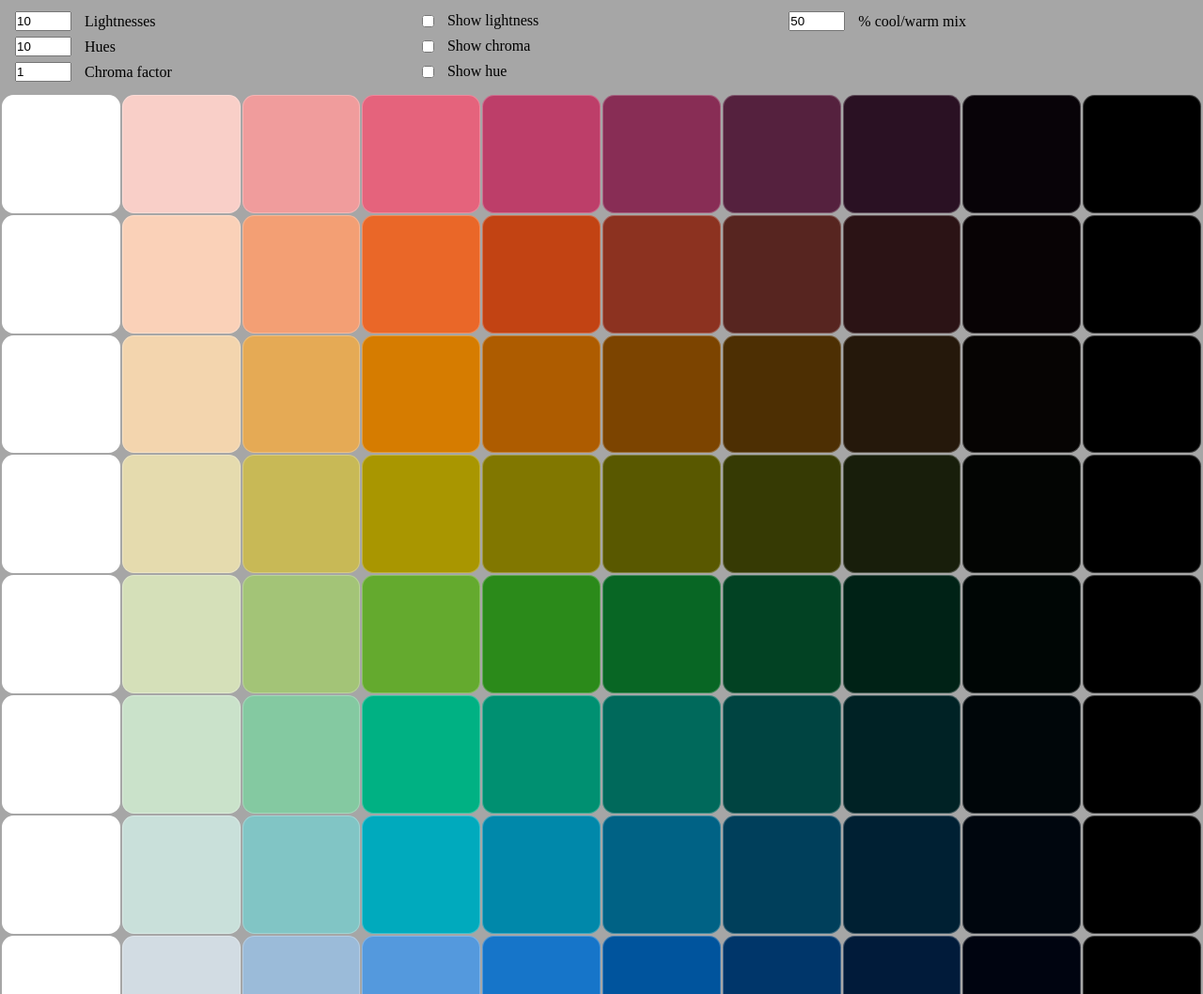
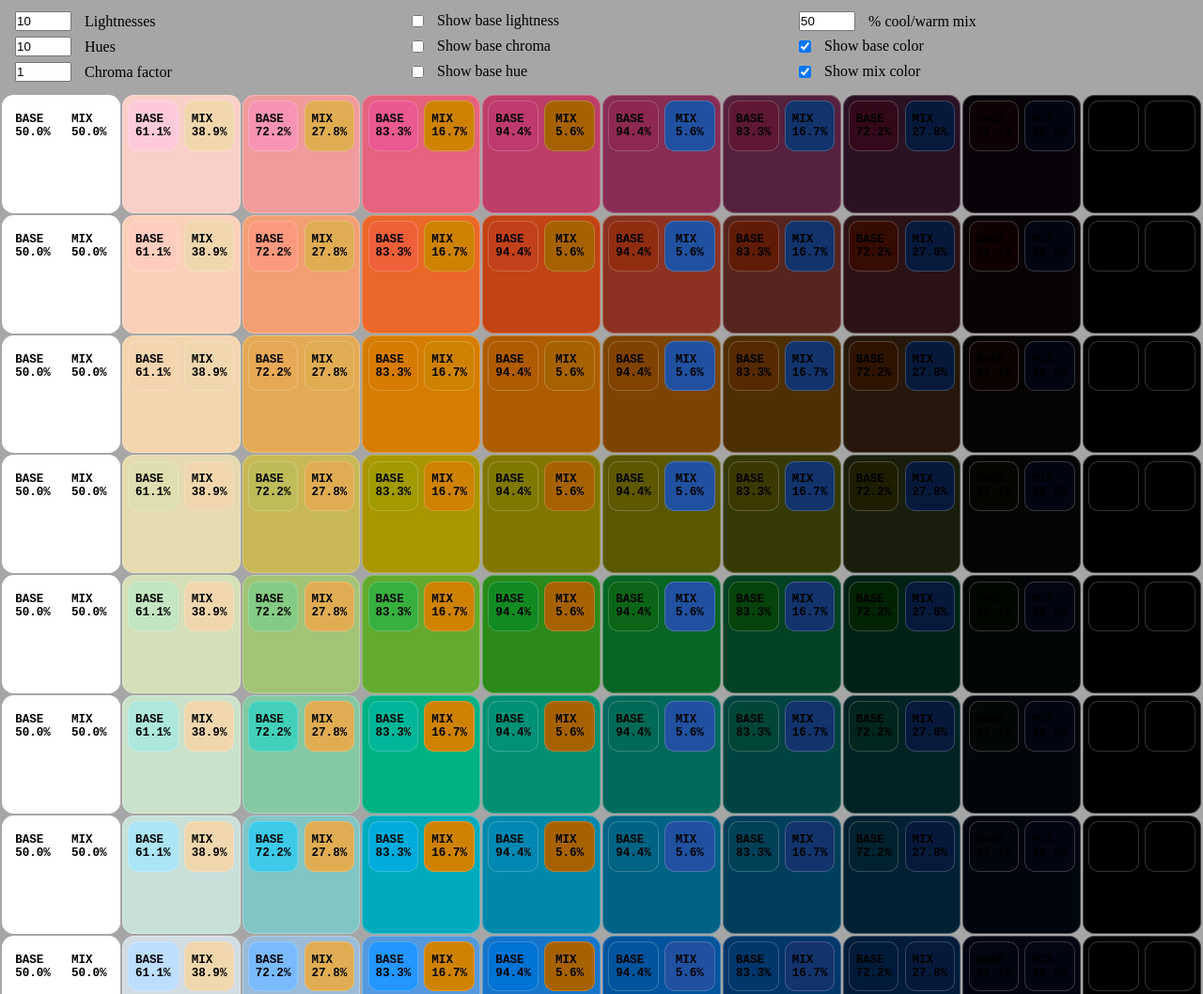
Before and after one commit to alinnert/palette-generator, a website built with Vite: page index.html in a window 1280 px wide. Shown: the top 1058 px of the page at 94% size. Built offline with nearby package versions, Linux system fonts and the light colour scheme.

Commit message:
Optionally show base and mix color

```diff
--- a/index.html
+++ b/index.html
@@ -9,66 +9,48 @@
   <body>
     <div class="settings">
       <label for="l-count">
-        <input
-          type="number"
-          id="l-count"
-          min="3"
-          max="100"
-          step="1"
-          value="10"
-        />
+        <input type="number" id="l-count" min="3" max="100" step="1" value="10" />
         <span>Lightnesses</span>
       </label>
 
       <label for="h-count">
-        <input
-          type="number"
-          id="h-count"
-          min="1"
-          max="360"
-          step="1"
-          value="10"
-        />
+        <input type="number" id="h-count" min="1" max="360" step="1" value="10" />
         <span>Hues</span>
       </label>
 
       <label for="c-factor">
-        <input
-          type="number"
-          id="c-factor"
-          min="0"
-          max="2"
-          step="0.05"
-          value="1"
-        />
+        <input type="number" id="c-factor" min="0" max="2" step="0.05" value="1" />
         <span>Chroma factor</span>
       </label>
 
       <label for="show-l">
         <input type="checkbox" id="show-l" />
-        <span>Show lightness</span>
+        <span>Show base lightness</span>
       </label>
 
       <label for="show-c">
         <input type="checkbox" id="show-c" />
-        <span>Show chroma</span>
+        <span>Show base chroma</span>
       </label>
 
       <label for="show-h">
         <input type="checkbox" id="show-h" />
-        <span>Show hue</span>
+        <span>Show base hue</span>
       </label>
 
       <label for="cw-mix-strength">
-        <input
-          type="number"
-          id="cw-mix-strength"
-          min="0"
-          max="100"
-          step="5"
-          value="50"
-        />
+        <input type="number" id="cw-mix-strength" min="0" max="100" step="5" value="50" />
         <span>% cool/warm mix</span>
+      </label>
+
+      <label for="show-base-color">
+        <input type="checkbox" id="show-base-color" checked />
+        <span>Show base color</span>
+      </label>
+
+      <label for="show-mix-color">
+        <input type="checkbox" id="show-mix-color" checked />
+        <span>Show mix color</span>
       </label>
     </div>
 
--- a/package.json
+++ b/package.json
@@ -14,6 +14,7 @@
     "vite": "^8.0.0"
   },
   "dependencies": {
-    "culori": "^4.0.2"
+    "culori": "^4.0.2",
+    "nanostores": "^1.1.1"
   }
 }
--- /dev/null
+++ b/src/appSettings.ts
@@ -0,0 +1,7 @@
+import { atom } from 'nanostores'
+import { inputValue } from './lib/inputValue'
+
+export const lCount = atom(inputValue('l-count'))
+export const hCount = atom(inputValue('h-count'))
+export const cFactor = atom(inputValue('c-factor'))
+export const cwMixStrength = atom(inputValue('cw-mix-strength'))
--- a/src/generatePalettes.ts
+++ b/src/generatePalettes.ts
@@ -1,64 +1,11 @@
-import { formatCss } from 'culori'
-import { colorsElement } from './dom'
-import { generateHues } from './generateHues'
-import { generateLightnesses } from './generateLightnesses'
-import { getBaseC } from './getBaseC'
-import { getLightnessesForHue } from './getLightnessesForHue'
-import { getSwatchForHueAndLightness } from './getSwatchForHueAndLightness'
-import { labelDigits, settings } from './main'
+import type { Oklch } from 'culori'
+import { hCount, lCount } from './appSettings'
+import { generateHues } from './generators/generateHues'
+import { generateLightnesses } from './generators/generateLightnesses'
+import { getLightnessesForHue } from './lib/getLightnessesForHue'
 
-const warmHue = 80
-const coolHue = 260
-
-export function generatePalettes(): void {
-  if (colorsElement === null) return
-
-  const hues = Array.from(generateHues(settings.hCount))
-  const lightnesses = Array.from(
-    generateLightnesses(settings.lCount),
-  ).toReversed()
-
-  colorsElement.style.gridTemplateColumns = `repeat(${lightnesses.length}, 1fr)`
-  colorsElement.innerHTML = ''
-
-  const palette = hues.map((h) => getLightnessesForHue(h, lightnesses))
-
-  for (const hue of palette) {
-    for (const swatch of hue) {
-      const mixAmount = Math.abs(swatch.l - 0.5) * 2
-      const baseC = getBaseC(swatch.h ?? 0)
-      const warmMixSwatch = getSwatchForHueAndLightness(
-        warmHue,
-        swatch.l,
-        baseC,
-      )
-      const coolMixSwatch = getSwatchForHueAndLightness(
-        coolHue,
-        swatch.l,
-        baseC,
-      )
-      const mixSwatch = swatch.l > 0.5 ? warmMixSwatch : coolMixSwatch
-
-      const cwSwatchStrength = mixAmount * 100 * (settings.cwMixStrength / 100)
-      const baseSwatchStrength = 100 - cwSwatchStrength
-
-      const c = `
-      color-mix(
-        in oklab,
-        ${formatCss(swatch)} ${baseSwatchStrength}%,
-        ${formatCss(mixSwatch)} ${cwSwatchStrength}%
-      )`
-
-      const html = `
-      <div class="color" style="--c: ${c};">
-        <div class="color-label">
-          <div class="l-label">L ${swatch.l.toFixed(labelDigits)}</div>
-          <div class="c-label">C ${swatch.c.toFixed(labelDigits)}</div>
-          <div class="h-label">H ${swatch.h ?? 0}</div>
-        </div>
-      </div>`
-
-      colorsElement.insertAdjacentHTML('beforeend', html)
-    }
-  }
+export function generatePalettes(): Oklch[][] {
+  const hues = Array.from(generateHues(hCount.get()))
+  const lightnesses = Array.from(generateLightnesses(lCount.get())).toReversed()
+  return hues.map((h) => getLightnessesForHue(h, lightnesses))
 }
--- a/src/generateLightnesses.ts
+++ b/src/generators/generateLightnesses.ts
@@ -1,9 +1,7 @@
 export function* generateLightnesses(count: number): Generator<number> {
   if (count <= 2) throw new Error('Step must be greater than 2!')
 
-  const lightnesses = new Array(count - 1)
-    .fill(0)
-    .map((_, i) => (1 / (count - 1)) * i)
+  const lightnesses = new Array(count - 1).fill(0).map((_, i) => (1 / (count - 1)) * i)
 
   for (const l of lightnesses) {
     yield l
--- a/src/getBaseC.ts
+++ /dev/null
@@ -1,7 +0,0 @@
-import { settings } from './main'
-
-export function getBaseC(h: number): number {
-  // const maxBaseC = clampChroma({ mode: 'oklch', l: lPeak, c: 1, h }, 'oklch').c
-  const maxBaseC = 0.2
-  return maxBaseC * settings.cFactor
-}
--- a/src/inputValue.ts
+++ /dev/null
@@ -1,5 +0,0 @@
-export function inputValue(id: string): number {
-  return Number.parseFloat(
-    (document.getElementById(id) as HTMLInputElement).value,
-  )
-}
--- /dev/null
+++ b/src/lib/getBaseC.ts
@@ -0,0 +1,15 @@
+import { clampChroma, type Oklch } from 'culori'
+import { cFactor } from '../appSettings'
+import { lPeak } from './getSwatchForHueAndLightness'
+
+type Options = {
+  useDynamicChroma: boolean
+}
+
+export function getBaseC(h: number, options?: Options): number {
+  const { useDynamicChroma = false } = options ?? {}
+
+  const color: Oklch = { mode: 'oklch', l: lPeak, c: 1, h }
+  const maxBaseC = useDynamicChroma ? clampChroma(color, 'oklch').c : 0.2
+  return maxBaseC * cFactor.get()
+}
--- a/src/getLightnessesForHue.ts
+++ b/src/lib/getLightnessesForHue.ts
@@ -2,10 +2,7 @@ import { type Oklch } from 'culori'
 import { getBaseC } from './getBaseC'
 import { getSwatchForHueAndLightness } from './getSwatchForHueAndLightness'
 
-export function getLightnessesForHue(
-  h: number,
-  lightnesses: number[],
-): Oklch[] {
+export function getLightnessesForHue(h: number, lightnesses: number[]): Oklch[] {
   const baseC = getBaseC(h)
 
   return lightnesses.map((l) => getSwatchForHueAndLightness(h, l, baseC))
--- a/src/getSwatchForHueAndLightness.ts
+++ b/src/lib/getSwatchForHueAndLightness.ts
@@ -3,11 +3,7 @@ import { triangularValue } from './triangularValue'
 
 export const lPeak = 0.64
 
-export function getSwatchForHueAndLightness(
-  h: number,
-  l: number,
-  baseC: number,
-): Oklch {
+export function getSwatchForHueAndLightness(h: number, l: number, baseC: number): Oklch {
   const cFactor = triangularValue(l, lPeak)
   const c = cFactor * baseC
 
--- /dev/null
+++ b/src/lib/inputValue.ts
@@ -0,0 +1,3 @@
+export function inputValue(id: string): number {
+  return Number.parseFloat((document.getElementById(id) as HTMLInputElement).value)
+}
--- a/src/main.ts
+++ b/src/main.ts
@@ -1,27 +1,11 @@
-import { syncInput } from './dom'
-import { generatePalettes } from './generatePalettes'
-import { inputValue } from './inputValue'
+import { cFactor, cwMixStrength, hCount, lCount } from './appSettings'
+import { outputPalettes } from './outputPalettes'
+import { syncValueInput } from './lib/dom'
 import './style.css'
 
-export const labelDigits = 2
+syncValueInput('l-count', lCount)
+syncValueInput('h-count', hCount)
+syncValueInput('c-factor', cFactor)
+syncValueInput('cw-mix-strength', cwMixStrength)
 
-export type Settings = {
-  lCount: number
-  hCount: number
-  cFactor: number
-  cwMixStrength: number
-}
-
-export const settings: Settings = {
-  lCount: inputValue('l-count'),
-  hCount: inputValue('h-count'),
-  cFactor: inputValue('c-factor'),
-  cwMixStrength: inputValue('cw-mix-strength'),
-}
-
-syncInput('l-count', 'lCount')
-syncInput('h-count', 'hCount')
-syncInput('c-factor', 'cFactor')
-syncInput('cw-mix-strength', 'cwMixStrength')
-
-generatePalettes()
+outputPalettes()
--- /dev/null
+++ b/src/outputPalettes.ts
@@ -0,0 +1,63 @@
+import { formatCss } from 'culori'
+import { cwMixStrength } from './appSettings'
+import { generatePalettes } from './generatePalettes'
+import { colorsElement } from './lib/dom'
+import { getBaseC } from './lib/getBaseC'
+import { getSwatchForHueAndLightness } from './lib/getSwatchForHueAndLightness'
+
+const labelDigits = 2
+const warmHue = 80
+const coolHue = 260
+
+export function outputPalettes(): void {
+  if (colorsElement === null) return
+
+  const palettes = generatePalettes()
+
+  let resultHtml = ''
+
+  for (const hue of palettes) {
+    for (const swatch of hue) {
+      const mixAmount = Math.abs(swatch.l - 0.5) * 2
+      const baseC = getBaseC(swatch.h ?? 0)
+      const warmMixSwatch = getSwatchForHueAndLightness(warmHue, swatch.l, baseC)
+      const coolMixSwatch = getSwatchForHueAndLightness(coolHue, swatch.l, baseC)
+      const mixSwatch = swatch.l > 0.5 ? warmMixSwatch : coolMixSwatch
+
+      const cwSwatchStrength = mixAmount * 100 * (cwMixStrength.get() / 100)
+      const baseSwatchStrength = 100 - cwSwatchStrength
+
+      const cwSwatchStrengthString = cwSwatchStrength.toFixed(1)
+      const baseSwatchStrengthString = baseSwatchStrength.toFixed(1)
+
+      const baseColor = formatCss(swatch)
+      const mixColor = formatCss(mixSwatch)
+
+      const mixedColor = `color-mix(in oklab, ${baseColor} ${baseSwatchStrength}%, ${mixColor} ${cwSwatchStrength}%)`
+
+      const html = `
+      <div
+        class="color"
+        style="
+          --target-color: ${mixedColor};
+          --base-color: ${baseColor};
+          --mix-color: ${mixColor};
+        "
+      >
+        <div class="sub-color base">BASE<br>${baseSwatchStrengthString}%</div>
+        <div class="sub-color mix">MIX<br>${cwSwatchStrengthString}%</div>
+
+        <div class="color-label">
+          <div class="l-label">${swatch.l.toFixed(labelDigits)} L</div>
+          <div class="c-label">${swatch.c.toFixed(labelDigits)} C</div>
+          <div class="h-label">${(swatch.h ?? 0).toFixed(labelDigits)} H</div>
+        </div>
+      </div>`
+
+      resultHtml += html
+    }
+  }
+
+  colorsElement.style.gridTemplateColumns = `repeat(${palettes[0].length}, 1fr)`
+  colorsElement.innerHTML = resultHtml
+}
--- a/src/style.css
+++ b/src/style.css
@@ -45,30 +45,67 @@ label {
 }
 
 .color {
+  --text-opacity: 0.4;
+
+  container-type: inline-size;
+  position: relative;
   aspect-ratio: 1 / 1;
   box-shadow: 0 0 0 1px hsl(0 0 100 / 0.25) inset;
-  background: var(--c);
-  padding: 4px;
+  background: var(--target-color);
   align-content: end;
   overflow: hidden;
   border-radius: 10%;
 
   .color-label {
+    position: absolute;
+    bottom: 5cqw;
+    right: 5cqw;
     font-family: 'JetBrains Mono', monospace;
     font-weight: 900;
-    font-size: 8px;
+    font-size: 10cqw;
     text-align: right;
     color: contrast-color(var(--c));
-    opacity: 0.3;
+    opacity: var(--text-opacity);
   }
 
-  &:hover .color-label {
-    opacity: 0.8;
+  &:hover {
+    --text-opacity: 0.8;
+  }
+}
+
+.sub-color {
+  --gap: 5cqw;
+
+  display: grid;
+  align-items: center;
+  justify-content: center;
+  position: absolute;
+  top: var(--gap);
+  width: calc(50% - var(--gap) * 1.5);
+  aspect-ratio: 1 / 1;
+  font-family: 'JetBrains Mono', monospace;
+  font-size: 10cqw;
+  font-weight: 900;
+  box-shadow: 0 0 0 1px rgb(from white r g b / 0.2) inset;
+  border-radius: 20%;
+
+  &.base {
+    left: var(--gap);
+    background: var(--base-color);
+    color: rgb(from contrast-color(var(--base-color)) r g b / var(--text-opacity));
+  }
+
+  &.mix {
+    right: var(--gap);
+    background: var(--mix-color);
+    color: rgb(from contrast-color(var(--mix-color)) r g b / var(--text-opacity));
   }
 }
 
 .settings:has(#show-l:not(:checked)) ~ #colors .l-label,
 .settings:has(#show-c:not(:checked)) ~ #colors .c-label,
-.settings:has(#show-h:not(:checked)) ~ #colors .h-label {
+.settings:has(#show-h:not(:checked)) ~ #colors .h-label,
+.settings:has(#show-base-color:not(:checked)) ~ #colors .sub-color.base,
+.settings:has(#show-mix-color:not(:checked)) ~ #colors .sub-color.mix {
   display: none;
 }
```
Also changed, not shown: src/lib/dom.ts (renamed from src/dom.ts, +5 -8 lines), src/generators/generateHues.ts (renamed from src/generateHues.ts), src/lib/triangularValue.ts (renamed from src/triangularValue.ts), 2 other files.
